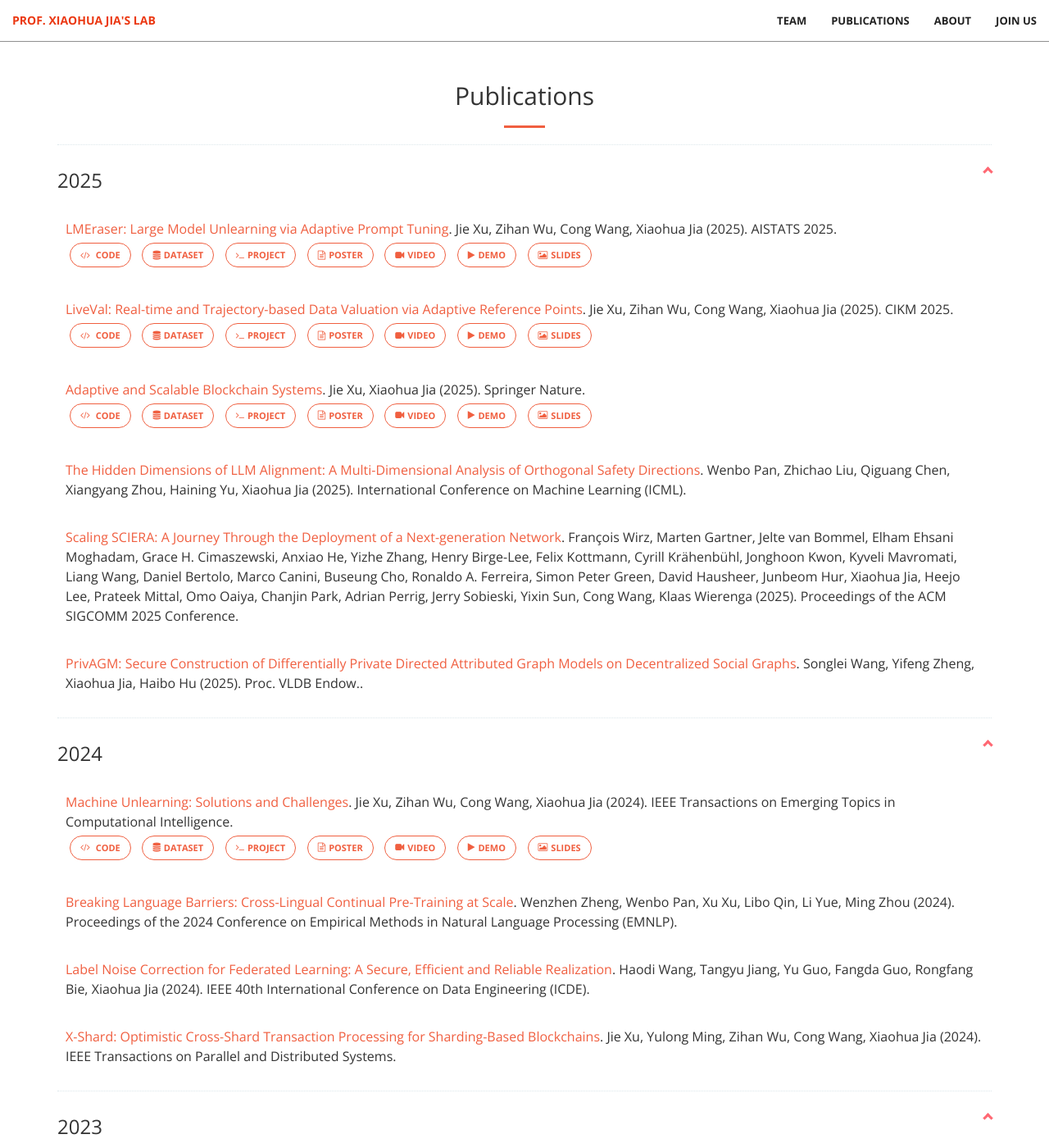
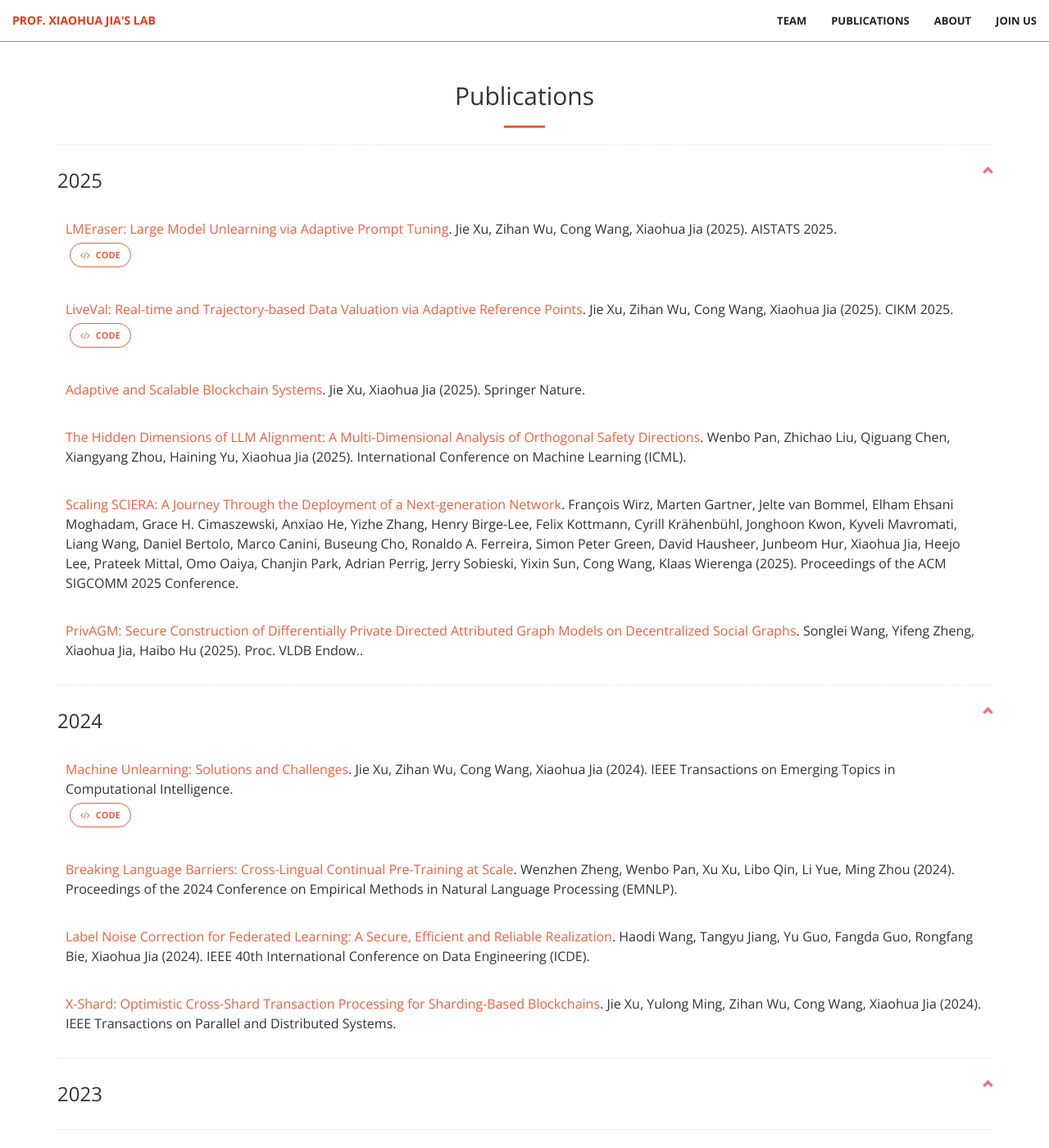
Before and after one commit to cityu-cs-dtc/cityu-cs-dtc.github.io, a Jekyll site: the page built from publications.html, in a window 1280 px wide and 1400 px high. Shown: the whole window at 82% size. Built offline with Jekyll 4.4.1, drawn with Linux system fonts in a browser that asks for light colours; some of the changed lines change nothing that is shown.

Commit message:
update pubs

```diff
--- a/_data/publications/xujie-2024-IEEE Transactions on Emerging Topics in Computational Intelligence.yml
+++ b/_data/publications/xujie-2024-IEEE Transactions on Emerging Topics in Computational Intelligence.yml
@@ -9,9 +9,3 @@
   journal: IEEE Transactions on Emerging Topics in Computational Intelligence
   link: https://ieeexplore.ieee.org/document/10488864
   code: https://github.com/jessecu2024/unlearningsurvey
-  dataset: ''
-  project: ''
-  poster: ''
-  video: ''
-  demo: ''
-  slides: ''
--- a/_data/publications/xujie-2024-tpds.yml
+++ b/_data/publications/xujie-2024-tpds.yml
@@ -14,10 +14,3 @@
   year: 2024
   journal: "IEEE Transactions on Parallel and Distributed Systems"
   link: "https://doi.org/10.1109/TPDS.2024.3361180"
-  code:
-  dataset:
-  project:
-  poster:
-  video:
-  demo:
-  slides:
--- a/_data/publications/xujie-2025-AISTATS.yml
+++ b/_data/publications/xujie-2025-AISTATS.yml
@@ -9,9 +9,3 @@
   journal: AISTATS 2025
   link: https://arxiv.org/abs/2404.11056
   code: https://github.com/lmeraser/lmeraser
-  dataset: ''
-  project: ''
-  poster: ''
-  video: ''
-  demo: ''
-  slides: ''
--- a/_data/publications/xujie-2025-CIKM.yml
+++ b/_data/publications/xujie-2025-CIKM.yml
@@ -10,9 +10,3 @@
   journal: CIKM 2025
   link: https://arxiv.org/abs/2502.10489
   code: https://github.com/liveval/liveval
-  dataset: ''
-  project: ''
-  poster: ''
-  video: ''
-  demo: ''
-  slides: ''
--- a/_data/publications/xujie-2025-Springer Nature.yml
+++ b/_data/publications/xujie-2025-Springer Nature.yml
@@ -6,10 +6,3 @@
   year: 2025
   journal: Springer Nature
   link: https://link.springer.com/book/10.1007/978-3-031-90811-8
-  code: ''
-  dataset: ''
-  project: ''
-  poster: ''
-  video: ''
-  demo: ''
-  slides: ''
```
